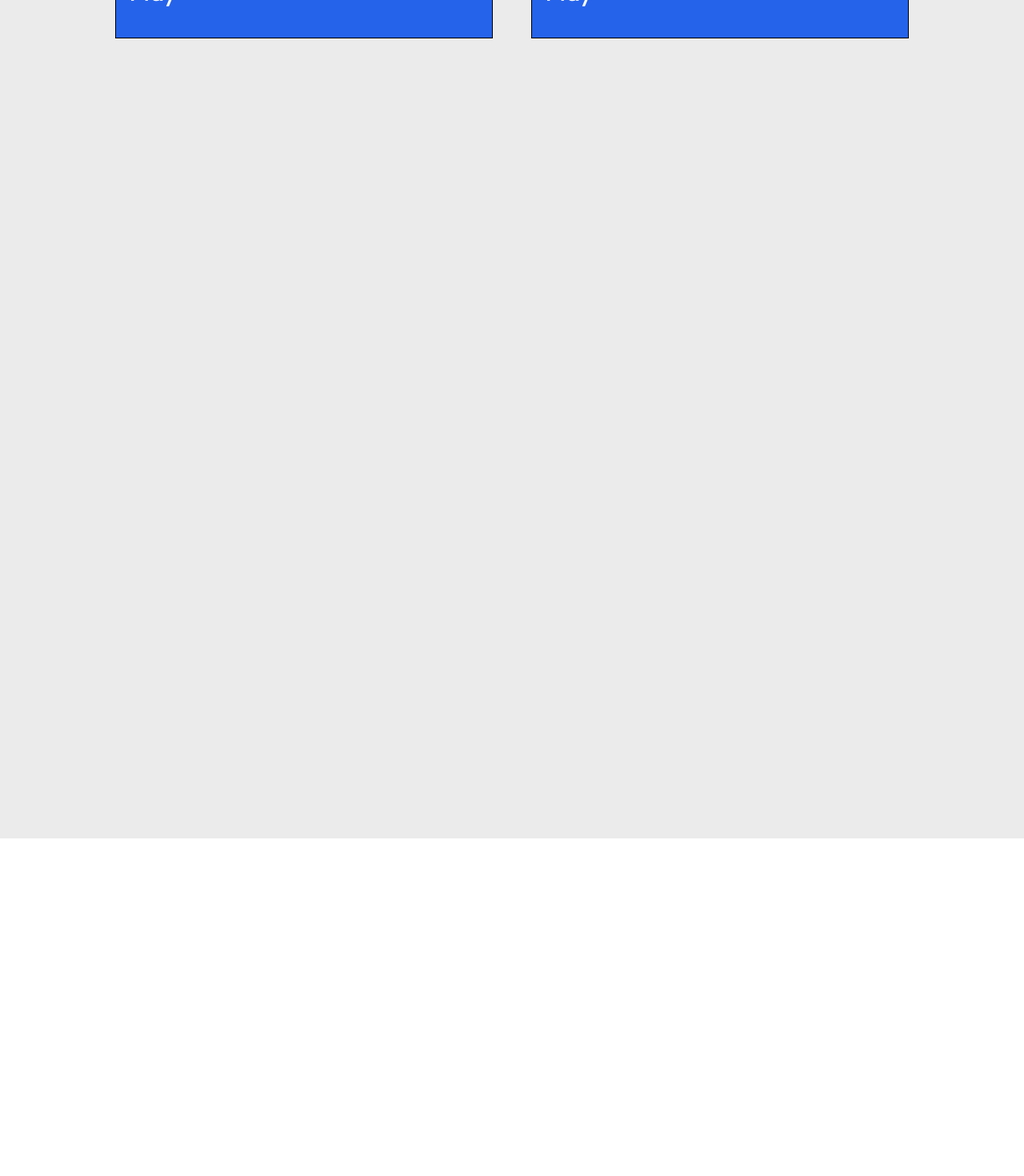
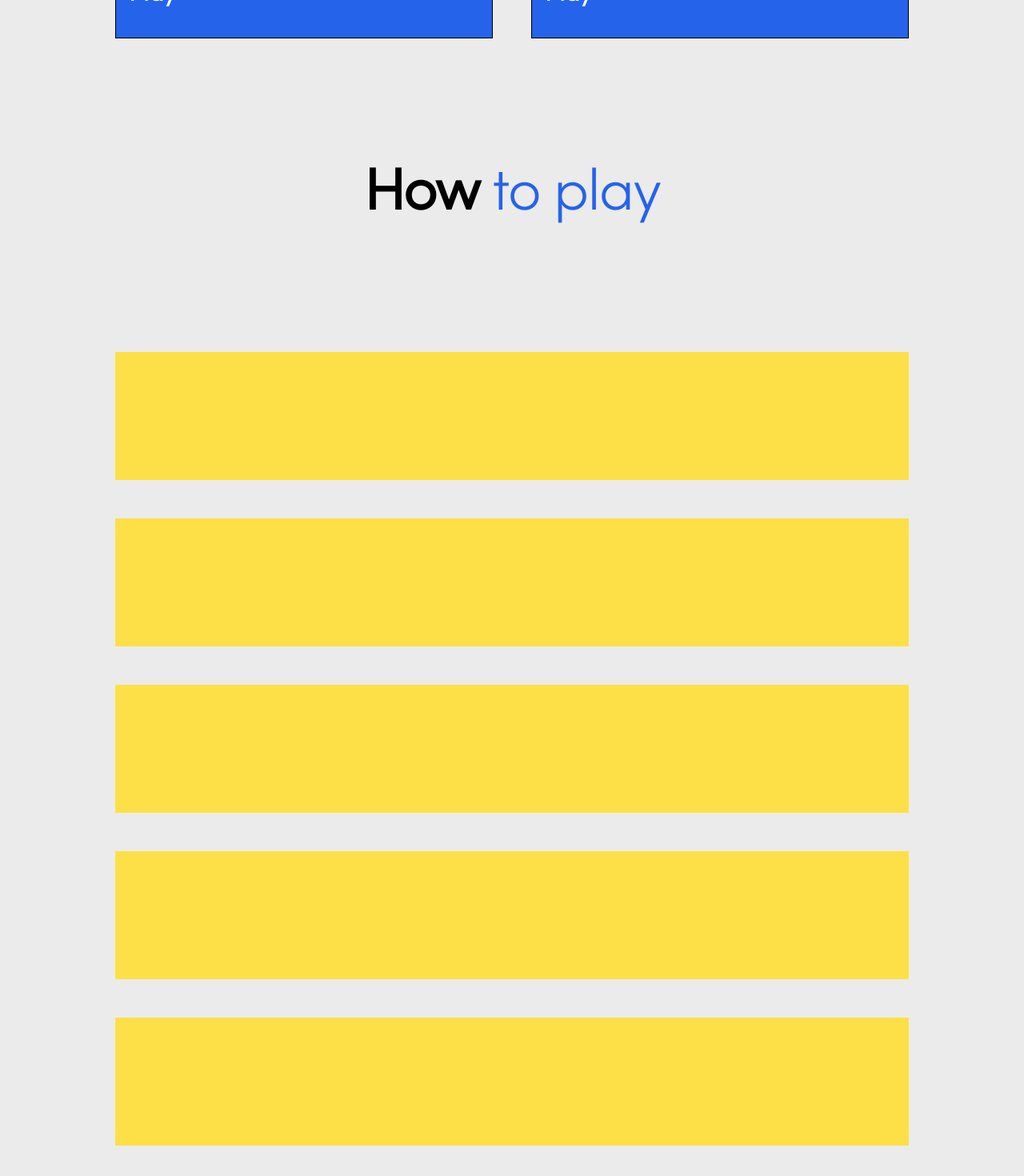
Before and after one commit to Abdul-Asa/guess-the-comic-app, a Next.js app: page / in a window 1280 px wide. Shown: the part 552-2022 px from the top of the page at 80% size. Before the commit the page ends 1600 px from the top, so only its background shows below. Built offline with nearby package versions, Linux system fonts and the light colour scheme.

Commit message:
.env wahala

```diff
--- a/package.json
+++ b/package.json
@@ -25,6 +25,7 @@
     "react": "18.2.0",
     "react-confetti": "^6.1.0",
     "react-dom": "18.2.0",
+    "react-timeline-animation": "^1.2.3",
     "supabase": "^1.82.6",
     "tailwindcss": "3.3.3",
     "typescript": "5.1.6"
--- a/src/app/globals.css
+++ b/src/app/globals.css
@@ -5,6 +5,8 @@
 html {
   scroll-timeline: --page-scroll block;
 }
+
+
 
 /* Define your color scheme for light mode */
 @media (prefers-color-scheme: light) {
@@ -28,10 +30,7 @@ html {
   --gray: #adadad;
   --blue: #1000bb;
 }
-main {
-  height: 200vh;
 
-}
 
 footer {
   animation: show-footer 2s linear;
@@ -41,6 +40,9 @@ footer {
   width: 100%;
   bottom: 0;
   height: 5%;
+}
+main{
+ height: 300vh;
 }
 
 @supports (animation-timeline: view()) {
@@ -59,6 +61,13 @@ footer {
     animation: grow-progress linear;
     animation-timeline: --page-scroll;
   }
+
+  .grow-timeline {
+    transform-origin: start;
+    transition: height 0.3s ease;
+    height: var(--line-height);
+  }
+
 }
 
 @keyframes animate-in {
@@ -100,6 +109,15 @@ footer {
   }
 }
 
+@keyframes grow-timeline {
+  from {
+    transform: scaleY(0);
+  }
+  to {
+    transform: scaleY(1);
+  }
+}
+
 @keyframes show-footer {
   from {
     opacity: 0;
@@ -110,8 +128,6 @@ footer {
     transform: translateX(0);
   }
 }
-
-
 
 body {
   --black: #000000;
@@ -129,16 +145,12 @@ body {
 
 }
 
-
 * {
   font-family: sofia-pro, sans-serif;
   font-weight: 400;
   font-style: normal;
   -webkit-font-smoothing: antialiased;
 }
-
-
-
 
 .animate-in {
   animation: animateIn 0.3s ease 0.15s both;
@@ -155,6 +167,7 @@ body {
   }
 
 }
+
 .privacy-screen {
   position: fixed;
   top: 0;
@@ -164,13 +177,12 @@ body {
   background-color: var(--blue);
   z-index: 200;
 }
+
 .sk-cube-grid {
   width: 40px;
   height: 40px;
   margin: 100px auto;
 }
-
-
 
 .sk-cube-grid .sk-cube {
   width: 33%;
@@ -180,7 +192,6 @@ body {
   -webkit-animation: sk-cubeGridScaleDelay 1.3s infinite ease-in-out;
           animation: sk-cubeGridScaleDelay 1.3s infinite ease-in-out;
 }
-
 
 .sk-cube-grid .sk-cube1 {
   -webkit-animation-delay: 0.2s;
@@ -229,7 +240,3 @@ body {
             transform: scale3D(0, 0, 1);
   }
 }
-
-.try {
-  transform: translateX(100%);
-}
--- a/src/app/page.tsx
+++ b/src/app/page.tsx
@@ -2,11 +2,32 @@
 import { ColorSwitcher } from "@/components/ColorSwitch";
 import { motion, useIsPresent } from "framer-motion";
 import Link from "next/link";
-import { usePathname } from "next/navigation";
+import { useRef, useEffect } from "react";
 
 export default function Home() {
-  const isPresent = useIsPresent();
-  const pathname = usePathname();
+  // const lineRef = useRef(null);
+  // useEffect(() => {
+  //   const handleScroll = () => {
+  //     if (lineRef.current) {
+  //       const section = lineRef.current.parentElement;
+  //       const sectionTop = section.offsetTop;
+  //       const sectionHeight = section.offsetHeight;
+  //       const scrollPosition = window.scrollY;
+  //       const progress = Math.min(
+  //         Math.max((scrollPosition - sectionTop) / sectionHeight, 0),
+  //         1
+  //       );
+  //       lineRef.current.style.setProperty(
+  //         "--line-height",
+  //         `${progress * 100}%`
+  //       );
+  //     }
+  //   };
+
+  //   window.addEventListener("scroll", handleScroll);
+  //   return () => window.removeEventListener("scroll", handleScroll);
+  // }, []);
+
   return (
     <main
       className="w-full main flex flex-col items-center bg-custom-gray dark:bg-custom-black"
@@ -31,7 +52,7 @@ export default function Home() {
           as={"/play-game"}
           className="group w-full mt-4 transition duration-300"
         >
-          <div className="bg-blue-600 p-4 grid grid-cols-3 hover:bg-purple-600 border border-black dark:border-white text-white h-fit md:h-40 w-full justify-center transition-colors duration-200 ease-out">
+          <div className="bg-blue-600 p-4 grid grid-cols-3 hover:bg-purple-600 border border-black dark:border-white text-white h-40 w-full justify-center transition-colors duration-200 ease-out">
             <div className="flex flex-col w-full col-span-2 space-y-4">
               <div className="flex-1">
                 Guess from a random mix of Webtoons, Manga, and Manhwa!
@@ -56,7 +77,7 @@ export default function Home() {
           as={"/play-daily"}
           className="group w-full mt-4 transition duration-300"
         >
-          <div className="bg-blue-600 p-4 grid grid-cols-3 hover:bg-purple-600 border border-black dark:border-white text-white h-fit md:h-40 w-full justify-center transition-colors duration-200 ease-out">
+          <div className="bg-blue-600 p-4 grid grid-cols-3 hover:bg-purple-600 border border-black dark:border-white text-white h-40 w-full justify-center transition-colors duration-200 ease-out">
             <div className="flex flex-col w-full col-span-2 space-y-4">
               <div className="flex-1">
                 Daily Challenge – A New Comic to Guess Every Day!
@@ -77,6 +98,22 @@ export default function Home() {
           </div>
         </Link>
       </div>
+      <header className=" m-24 md:m-36 max-w-5xl ">
+        <h1 className=" text-5xl md:text-7xl font-extrabold tracking-tight text-center">
+          How <span className="text-blue-600">to play</span>
+        </h1>
+      </header>
+      <section className=" relative w-full max-w-5xl flex justify-around gap-12 p-4 items-center flex-col">
+        <div
+          // ref={lineRef}
+          className="absolute h-full w-1 bg-red-500 grow-timeline"
+        ></div>
+        <div className="h-40 w-full bg-yellow-300"></div>
+        <div className="h-40 w-full bg-yellow-300"></div>
+        <div className="h-40 w-full bg-yellow-300"></div>
+        <div className="h-40 w-full bg-yellow-300"></div>
+        <div className="h-40 w-full bg-yellow-300"></div>
+      </section>
     </main>
   );
 }
--- a/src/app/play-daily/page.tsx
+++ b/src/app/play-daily/page.tsx
@@ -14,7 +14,8 @@ import { createClientComponentClient } from "@supabase/auth-helpers-nextjs";
 
 const getDaily = async () => {
   let supabase = createClientComponentClient();
-
+console.log(process.env.NEXT_PUBLIC_SUPABASE_URL);
+console.log(process.env.NEXT_PUBLIC_SUPABASE_ANON_KEY);
   let { data } = await supabase.from("Daily").select("day,comic");
   console.log(data);
   return data;
```
Also changed, not shown: src/components/TimeLine.tsx (added), 1 other file (tests, documents, lock files or other folders).
